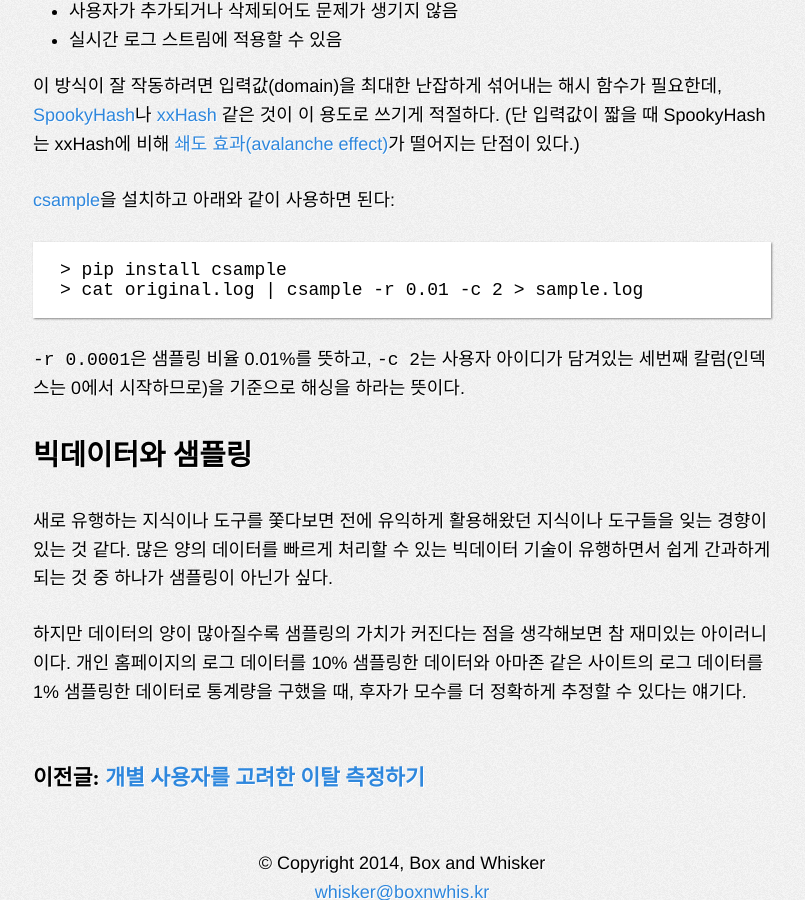
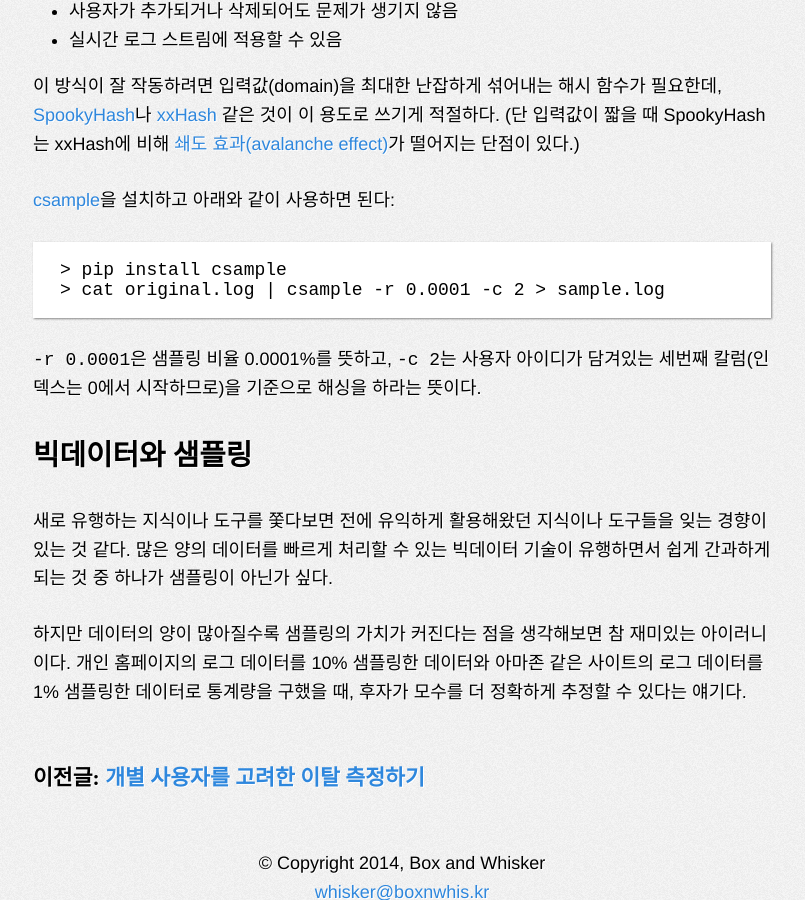
Before and after one commit to boxnwhiskr/boxnwhiskr.github.io, a Jekyll site: the page built from _posts/2014-12-13-Hash-based_sampling.markdown, in a window 1280 px wide and 900 px high, scrolled down 2867 px. Shown: the whole window, without its empty margins (238-1043 px from the left). Built offline with Jekyll 4.4.1, drawn with Linux system fonts in a browser that asks for light colours.

Commit message:
Update 2014-12-13-Hash-based_sampling.markdown

```diff
--- a/_posts/2014-12-13-Hash-based_sampling.markdown
+++ b/_posts/2014-12-13-Hash-based_sampling.markdown
@@ -85,9 +85,9 @@ date: 2014-12-13
 [csample](https://pypi.python.org/pypi/csample)을 설치하고 아래와 같이 사용하면 된다:
 
     > pip install csample
-    > cat original.log | csample -r 0.01 -c 2 > sample.log
+    > cat original.log | csample -r 0.0001 -c 2 > sample.log
 
-``-r 0.0001``은 샘플링 비율 0.01%를 뜻하고, ``-c 2``는 사용자 아이디가 담겨있는 세번째 칼럼(인덱스는 0에서 시작하므로)을 기준으로 해싱을 하라는 뜻이다.
+``-r 0.0001``은 샘플링 비율 0.0001%를 뜻하고, ``-c 2``는 사용자 아이디가 담겨있는 세번째 칼럼(인덱스는 0에서 시작하므로)을 기준으로 해싱을 하라는 뜻이다.
 
 
 # 빅데이터와 샘플링
```
